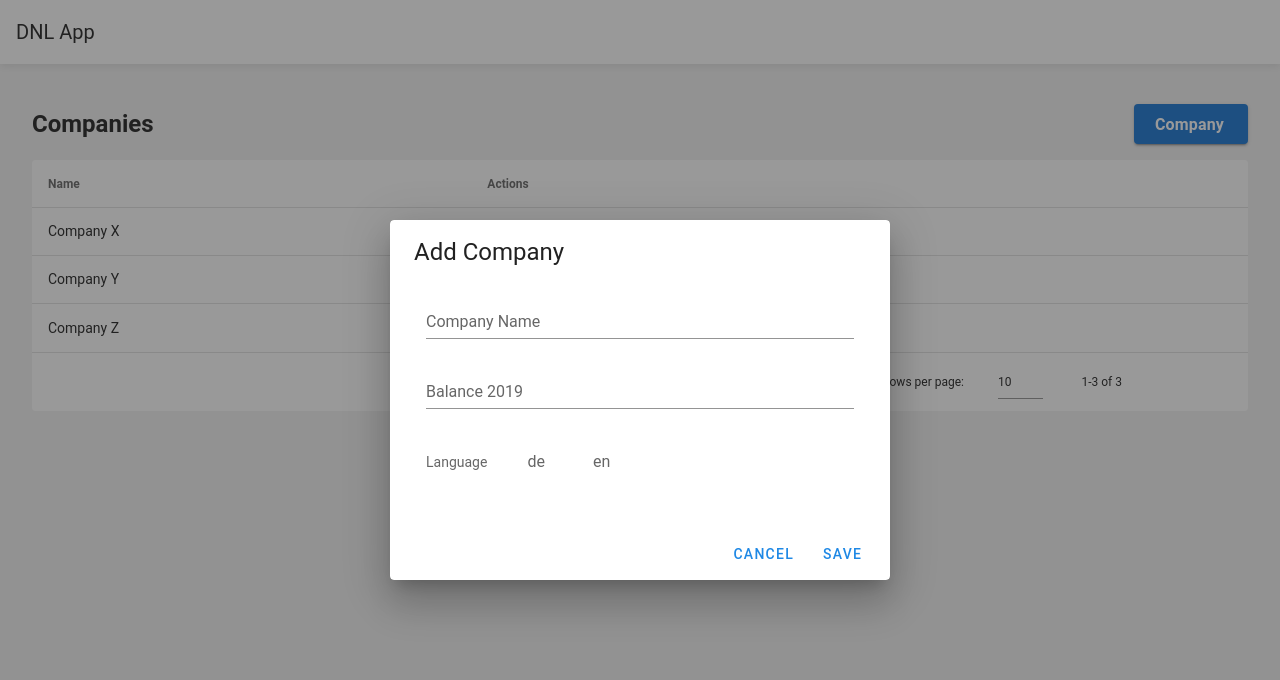
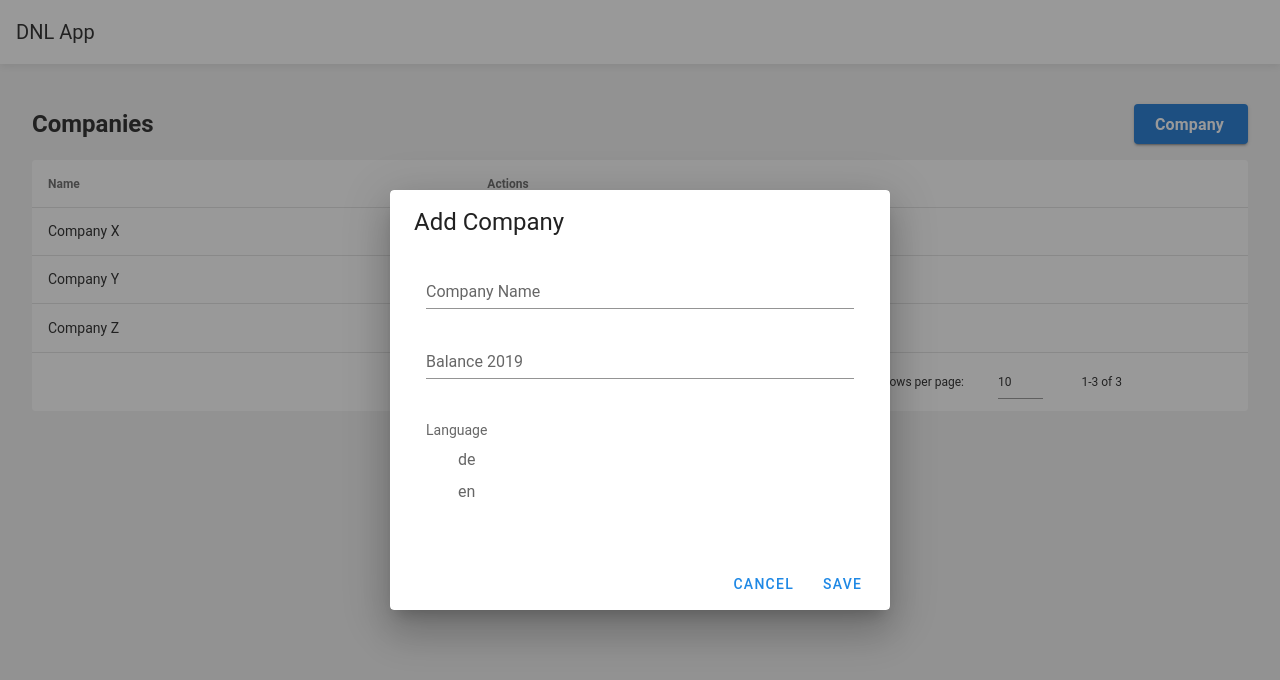
Before and after one commit to deepneuronlab/dnl-frontend-challenge, a Vue app: page /companies in a window 1280 px wide. Both pictures are taken after a click on the button "Company". Shown: the top 680 px of the page. Built offline with nearby package versions, Linux system fonts and the light colour scheme; the HTML template or start-up script is replaced by a standard one.

Commit message:
add: form validation

```diff
--- a/src/components/Dialogs/FormDialog.vue
+++ b/src/components/Dialogs/FormDialog.vue
@@ -7,29 +7,36 @@
 
       <v-card-text>
         <v-container>
-          <DynamicForm :formStructure="formStructure" :formData="formData" />
+          <DynamicForm
+            :formStructure="formStructure"
+            :formData="formData"
+            :formErrors="formErrors"
+            ref="formRef"
+          />
         </v-container>
       </v-card-text>
 
       <v-card-actions>
         <v-spacer></v-spacer>
         <v-btn color="blue darken-1" text @click="$emit('close')"> Cancel </v-btn>
-        <v-btn color="blue darken-1" text @click="$emit('onSave')"> Save </v-btn>
+        <v-btn color="blue darken-1" text @click="saveForm()"> Save </v-btn>
       </v-card-actions>
     </v-card>
   </v-dialog>
 </template>
 
 <script lang="ts">
-import Vue from 'vue';
+import Vue, { PropType } from 'vue';
 import DynamicForm from '@/components/Forms/DynamicForm.vue';
+import { FormElements, FormRule } from '@/store/form-types';
+import { CompanyArbitraryValues } from '@/store/companies-types';
 
 export default Vue.extend({
   name: 'FormDialog',
   components: { DynamicForm },
   props: {
     formStructure: {
-      type: Array,
+      type: Array as PropType<Array<FormElements>>,
       required: true,
     },
     isVisible: {
@@ -40,18 +47,38 @@ export default Vue.extend({
       type: String,
       required: true,
     },
-    type: {
-      type: String,
-      required: false,
-      default: 'create',
-    },
     formData: {
-      type: Object,
+      type: Object as PropType<CompanyArbitraryValues>,
       required: true,
     },
   },
-  data() {
-    return {};
+  computed: {
+    formErrors(): FormRule {
+      const rules: FormRule = {};
+      this.formStructure?.forEach(struct => {
+        if (struct.required) {
+          const ruleFn = (value: string) => !!value || `${struct.label} is required.`;
+          rules[struct.key] = [ruleFn];
+        } else {
+          rules[struct.key] = [];
+        }
+      });
+      return rules;
+    },
+  },
+  watch: {
+    isVisible() {
+      // eslint-disable-next-line @typescript-eslint/no-explicit-any
+      const formRef = this?.$refs?.formRef as any;
+      formRef?.$refs?.elFormRef?.resetValidation();
+    },
+  },
+  methods: {
+    saveForm: function() {
+      // eslint-disable-next-line @typescript-eslint/no-explicit-any
+      const formRef = this.$refs.formRef as any;
+      if (formRef.$refs.elFormRef.validate()) this.$emit('onSave');
+    },
   },
 });
 </script>
--- a/src/components/Forms/DynamicForm.vue
+++ b/src/components/Forms/DynamicForm.vue
@@ -1,33 +1,26 @@
 <template>
-  <v-form v-model="isFormValid" class="dynamic-form">
+  <v-form class="dynamic-form" ref="elFormRef">
     <v-container fluid>
       <v-row v-for="input in formStructure" :key="input.key">
         <TextField
           v-if="input.type === 'textField'"
-          :label="input.label"
-          :placeholder="input.placeholder"
-          :required="input.required"
+          :input="input"
+          :error="formErrors[input.key]"
           :formData="formData"
-          :inputKey="input.key"
         />
 
         <SelectField
           v-else-if="input.type === 'selectField'"
-          :items="input.items"
-          :label="input.label"
-          :placeholder="input.placeholder"
-          :required="input.required"
           :formData="formData"
-          :inputKey="input.key"
+          :error="formErrors[input.key]"
+          :input="input"
         />
 
         <RadioGroup
           v-else-if="input.type === 'radioGroup'"
-          :items="input.items"
-          :label="input.label"
-          :required="input.required"
+          :error="formErrors[input.key]"
           :formData="formData"
-          :inputKey="input.key"
+          :input="input"
         />
       </v-row>
     </v-container>
@@ -35,12 +28,12 @@
 </template>
 
 <script lang="ts">
-import Vue from 'vue';
+import Vue, { PropType } from 'vue';
 import TextField from '@/components/UI/TextField.vue';
 import SelectField from '@/components/UI/SelectField.vue';
 import RadioGroup from '@/components/UI/RadioGroup.vue';
-import { PropType } from 'vue';
-import { FormElements } from '@/store/form-types';
+import { FormElements, FormRule } from '@/store/form-types';
+import { CompanyArbitraryValues } from '@/store/companies-types';
 
 export default Vue.extend({
   name: 'DynamicForm',
@@ -51,14 +44,13 @@ export default Vue.extend({
       required: true,
     },
     formData: {
-      type: Object,
+      type: Object as PropType<CompanyArbitraryValues>,
       required: true,
     },
-  },
-  data() {
-    return {
-      isFormValid: false,
-    };
+    formErrors: {
+      type: Object as PropType<FormRule>,
+      required: true,
+    },
   },
 });
 </script>
--- a/src/components/UI/RadioGroup.vue
+++ b/src/components/UI/RadioGroup.vue
@@ -1,7 +1,12 @@
 <template>
-  <v-radio-group :label="label" v-model="formData[inputKey]" row>
+  <v-radio-group
+    :label="input.label"
+    v-model="formData[input.key]"
+    :required="input.required"
+    :rules="error"
+  >
     <v-radio
-      v-for="item in items"
+      v-for="item in input.items"
       :key="item.value"
       :label="item.text"
       :value="item.value"
@@ -11,16 +16,15 @@
 
 <script lang="ts">
 import Vue, { PropType } from 'vue';
-import { FormItem } from '@/store/form-types';
+import { FormRadioButtonGroup } from '@/store/form-types';
+import { CompanyArbitraryValues } from '@/store/companies-types';
 
 export default Vue.extend({
-  name: 'SelectField',
+  name: 'RadioGroup',
   props: {
-    label: { type: String, required: false },
-    items: { type: Array as PropType<Array<FormItem>>, required: true },
-    inputKey: { type: String, required: true },
-    required: { type: Boolean, required: false },
-    formData: { type: Object, required: true },
+    formData: { type: Object as PropType<CompanyArbitraryValues>, required: true },
+    error: { type: Array as PropType<Array<Function>>, required: false, default: [] },
+    input: { type: Object as PropType<FormRadioButtonGroup>, required: true },
   },
 });
 </script>
--- a/src/components/UI/SelectField.vue
+++ b/src/components/UI/SelectField.vue
@@ -1,28 +1,28 @@
 <template>
   <v-select
-    :items="items"
+    :items="input.items"
     item-text="text"
     item-value="value"
-    :label="label"
+    :label="input.label"
+    :required="input.required"
+    :rules="error"
     return-object
-    v-model="formData[inputKey]"
-    value="text"
+    v-model="formData[input.key]"
   >
   </v-select>
 </template>
 
 <script lang="ts">
-import Vue from 'vue';
-import { FormItem } from '@/store/form-types';
-import { PropType } from 'vue';
+import Vue, { PropType } from 'vue';
+import { FormSelect } from '@/store/form-types';
+import { CompanyArbitraryValues } from '@/store/companies-types';
 
 export default Vue.extend({
   name: 'SelectField',
   props: {
-    label: { type: String, required: false },
-    items: { type: Array as PropType<Array<FormItem>>, required: true },
-    formData: { type: Object, required: true },
-    inputKey: { type: String, required: true },
+    formData: { type: Object as PropType<CompanyArbitraryValues>, required: true },
+    error: { type: Array as PropType<Array<Function>>, required: false, default: [] },
+    input: { type: Object as PropType<FormSelect>, required: true },
   },
 });
 </script>
--- a/src/components/UI/TextField.vue
+++ b/src/components/UI/TextField.vue
@@ -1,26 +1,27 @@
 <template>
   <v-text-field
-    :label="label"
-    :placeholder="placeholder"
-    :required="required"
+    :label="input.label"
+    :placeholder="input.placeholder"
     type="text"
-    v-model="formData[inputKey]"
+    :name="input.key"
+    v-model="formData[input.key]"
+    :required="input.required"
+    :rules="error"
     clearable
   />
 </template>
 
 <script lang="ts">
-import Vue from 'vue';
+import Vue, { PropType } from 'vue';
+import { FormTextField } from '@/store/form-types';
+import { CompanyArbitraryValues } from '@/store/companies-types';
 
 export default Vue.extend({
   name: 'TextField',
   props: {
-    label: { type: String, required: false },
-    placeholder: { type: String, required: false, default: 'Type here...' },
-    value: { type: String, required: false },
-    inputKey: { type: String, required: true },
-    required: { type: Boolean, required: false },
-    formData: { type: Object, required: true },
+    formData: { type: Object as PropType<CompanyArbitraryValues>, required: true },
+    error: { type: Array as PropType<Array<Function>>, required: false, default: [] },
+    input: { type: Object as PropType<FormTextField>, required: true },
   },
 });
 </script>
--- a/src/store/companies-actions.ts
+++ b/src/store/companies-actions.ts
@@ -6,7 +6,6 @@ import { BaseState } from './types';
 
 const companiesActions: ActionTree<CompaniesState, BaseState> = {
   saveForm(context, payload) {
-    console.log(context, payload);
     const intermediaryFormData: Partial<Company> = {
       companyId:
         Date.now().toString(36) +
@@ -19,8 +18,6 @@ const companiesActions: ActionTree<CompaniesState, BaseState> = {
     };
 
     const company = { ...intermediaryFormData, ...payload } as Company;
-
-    console.log('Submitting new: ', company);
 
     context.commit('addCompany', company);
   },
--- a/src/store/companies-types.ts
+++ b/src/store/companies-types.ts
@@ -10,13 +10,12 @@ export interface CompanyArbitraryValues {
   [key: string]: string | number | boolean;
 }
 
-export interface Company {
+export interface Company extends CompanyArbitraryValues {
   companyId: string;
   companyName: string;
   createdAt: string;
   updatedAt: string;
   className: string;
-  [key: string]: string | number | boolean;
 }
 
 export interface CompanyTableHeaderItem {
--- a/src/views/TheCompanies.vue
+++ b/src/views/TheCompanies.vue
@@ -50,6 +50,7 @@ import BtnMain from '@/components/UI/BtnMain.vue';
 import FormDialog from '@/components/Dialogs/FormDialog.vue';
 import DeleteDialog from '@/components/Dialogs/DeleteDialog.vue';
 import { Company, CompanyArbitraryValues } from '@/store/companies-types';
+import { FormElements, FormRule } from '@/store/form-types';
 
 declare interface BaseComponentData {
   isEditCompanyDialogVisible: boolean;
@@ -57,6 +58,7 @@ declare interface BaseComponentData {
   isDeleteDialogVisible: boolean;
   selectedCompanyId: string | null;
   formData: CompanyArbitraryValues;
+  formErrors: FormRule;
 }
 
 export default Vue.extend({
@@ -68,6 +70,7 @@ export default Vue.extend({
     isDeleteDialogVisible: false,
     selectedCompanyId: null,
     formData: {},
+    formErrors: {},
   }),
   computed: {
     ...mapGetters({
@@ -77,13 +80,13 @@ export default Vue.extend({
     }),
   },
   created() {
-    this.formStructure?.forEach((v: string) => {
-      this.formData[v] = '';
+    this.formStructure?.forEach((struct: FormElements) => {
+      this.formData[struct.key] = '';
     });
   },
   methods: {
     clearForm() {
-      this.formData = Object.assign({});
+      this.formData = {};
     },
     closeAddCompanyDialogVisible() {
       this.isAddCompanyDialogVisible = false;
@@ -91,7 +94,7 @@ export default Vue.extend({
     },
     closeEditCompanyDialogVisible() {
       this.isEditCompanyDialogVisible = false;
-      this.formData = Object.assign({});
+      this.formData = {};
     },
     showDeleteDialog(companyId: string) {
       this.isDeleteDialogVisible = true;
@@ -103,10 +106,16 @@ export default Vue.extend({
       this.selectedCompanyId = company?.companyId;
     },
     createCompany() {
-      this.$store.dispatch('companies/saveForm', this.formData).then(() => {
-        this.isAddCompanyDialogVisible = false;
-        this.clearForm();
-      });
+      this.$store
+        .dispatch('companies/saveForm', this.formData)
+        .then(() => {
+          this.isAddCompanyDialogVisible = false;
+          this.clearForm();
+        })
+        .catch(error => {
+          console.log(error);
+          // show toast message or some other error UI
+        });
     },
     updateCompany() {
       if (this.selectedCompanyId === null) {
@@ -122,6 +131,10 @@ export default Vue.extend({
         .then(() => {
           this.isEditCompanyDialogVisible = false;
           this.clearForm();
+        })
+        .catch(error => {
+          console.log(error);
+          // show toast message or some other error UI
         });
     },
     deleteCompany() {
```
Also changed, not shown: src/store/form-types.ts (+7 -1 lines).
